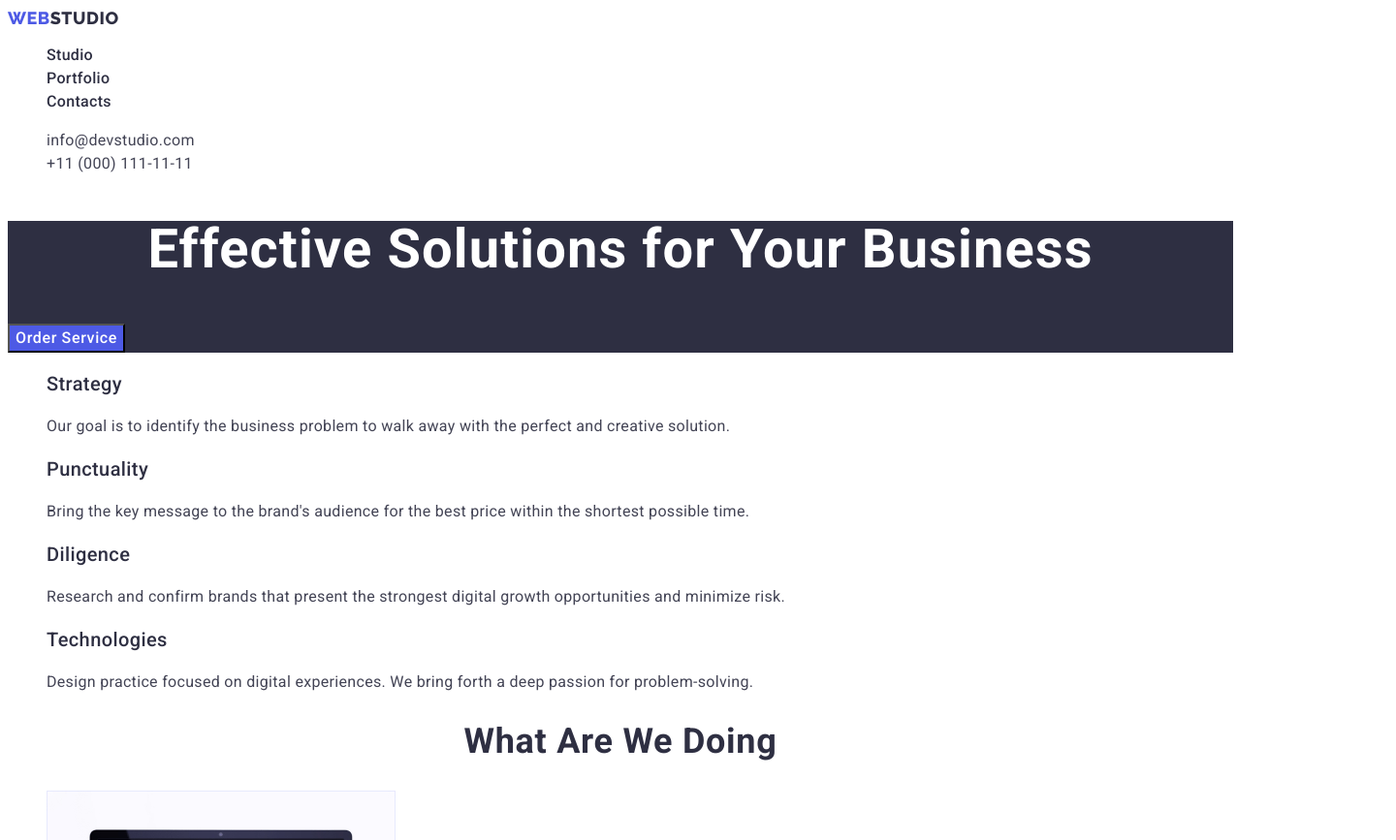
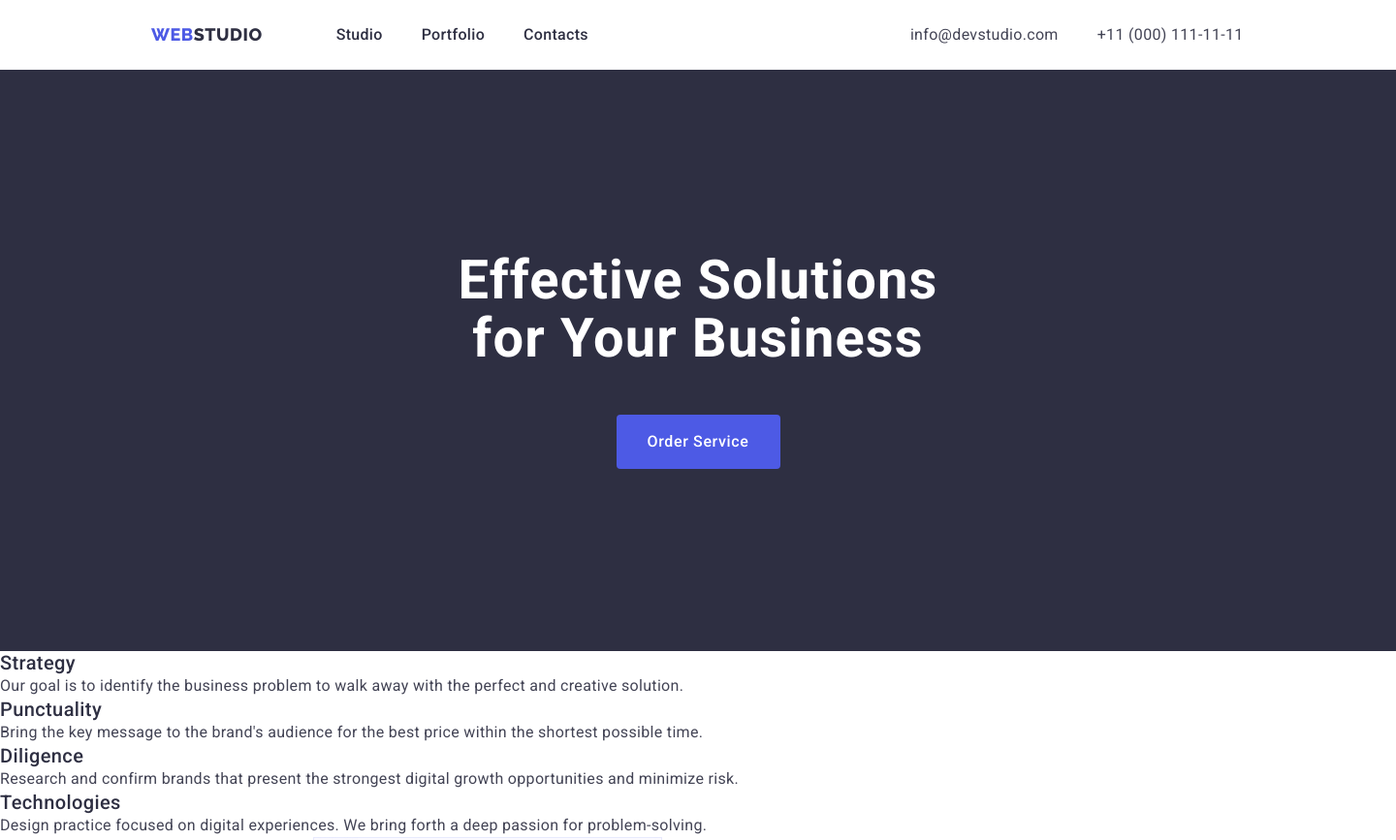
Before and after one commit to JonniBig/goit-markup-hw-03, a plain HTML site: page index.html in a window 1280 px wide. Shown: the top 867 px of the page at 97% size, 1440 px wide, since content can reach past the window. Drawn offline with nearby package versions, Linux system fonts and the light colour scheme.

Commit message:
start positioning

```diff
--- a/css/styles.css
+++ b/css/styles.css
@@ -12,21 +12,48 @@
   --white: #ffffff;
   --dairy: #fcfcfc;
 }
+/* body */
 body {
   font-family: Roboto, sans-serif;
   color: var(--slate);
   background-color: var(--white);
   letter-spacing: 0.02em;
 }
-/* decoration */
-.list {
-  list-style: none;
+.container {
+  width: 1158px;
+  align-content: center;
+  display: flex;
+}
+.section {
+  width: 1440px;
+}
+/* reset start */
+h1,
+h2,
+h3,
+h4,
+h5,
+h6,
+p {
+  margin: 0;
 }
 .link {
+  color: currentColor;
   text-decoration: none;
   color: var(--navy-blue);
   letter-spacing: 0.02em;
 }
+.list {
+  list-style: none;
+  padding: 0;
+  margin: 0;
+}
+button {
+  font-family: inherit;
+  color: currentColor;
+  cursor: pointer;
+}
+/* reset end */
 
 /* logo */
 
@@ -41,12 +68,20 @@ body {
   line-height: 1.17;
   letter-spacing: 0.03em;
   text-transform: uppercase;
+  margin-left: 156px;
 }
 
 .logo-dark {
   color: var(--navy-blue);
 }
 /* header */
+/* .header {
+  width: 1440px;
+} */
+.header-item {
+  display: flex;
+  align-items: center;
+}
 .header-link {
   font-weight: 500;
   font-size: 16px;
@@ -57,17 +92,34 @@ body {
 .header-link:focus {
   color: var(--ocean);
 }
+.site-nav {
+  display: flex;
+  gap: 40px;
+  padding: 24px 0;
+  margin-left: 76px;
+  margin-right: 332px;
+}
+
 .address-link {
   font-weight: 400;
   font-size: 16px;
   font-style: normal;
   line-height: 1.5;
   color: var(--slate);
+  letter-spacing: 0.02em;
+}
+.address-nav {
+  display: flex;
+  gap: 40px;
 }
 
 /* main studio*/
 .hero-section {
   background-color: var(--navy-blue);
+  height: 600px;
+  display: flex;
+  align-items: start;
+  flex-direction: column;
 }
 .main-title {
   font-weight: 700;
@@ -76,6 +128,11 @@ body {
   text-align: center;
   letter-spacing: 0.02em;
   color: var(--white);
+  width: 496px;
+  margin-bottom: 48px;
+  margin-left: auto;
+  margin-right: auto;
+  padding-top: 188px;
 }
 .order-srv {
   font-family: inherit;
@@ -83,9 +140,15 @@ body {
   font-size: 16px;
   line-height: 1.5;
   letter-spacing: 0.04em;
+  text-align: center;
   color: var(--white);
   background-color: var(--iris);
   cursor: pointer;
+  margin: 0 auto;
+  width: 169px;
+  height: 56px;
+  border: 1px solid transparent;
+  border-radius: 4px;
 }
 
 .order-srv:hover,
--- a/index.html
+++ b/index.html
@@ -5,23 +5,29 @@
     <meta http-equiv="X-UA-Compatible" content="IE=edge" />
     <meta name="viewport" content="width=device-width, initial-scale=1.0" />
     <title>WebStudio</title>
-    <link rel="stylesheet" href="./css/styles.css" />
+
     <link rel="preconnect" href="https://fonts.googleapis.com" />
     <link rel="preconnect" href="https://fonts.gstatic.com" crossorigin />
     <link
       href="https://fonts.googleapis.com/css2?family=Raleway:wght@800&family=Roboto:wght@400;500;700;900&display=swap"
       rel="stylesheet"
     />
+    <link
+      rel="stylesheet"
+      href="https://cdnjs.cloudflare.com/ajax/libs/modern-normalize/1.1.0/modern-normalize.min.css"
+    />
+    <link rel="stylesheet" href="./css/styles.css" />
   </head>
   <body>
     <!--header section  -->
-    <header>
-      <nav>
-        <a class="link logo" href="./index.html"
+    <header class="section">
+      <div class="header-item">
+        <nav class="header-item">
+          <a class="link logo logo-head" href="./index.html"
             >Web<span class="logo-dark">Studio</span></a
           >
 
-        <ul class="list">
+          <ul class="list site-nav">
             <li><a class="link header-link" href="./index.html">Studio</a></li>
             <li>
               <a class="link header-link" href="./portfolio.html">Portfolio</a>
@@ -30,38 +36,43 @@
           </ul>
         </nav>
         <address class="address-link">
-        <ul class="list">
+          <ul class="list address-nav">
             <li>
               <a
-              class="link address-link header-link"
+                class="link address-link"
                 href="mailto:info@devstudio.com"
                 >info@devstudio.com</a
               >
             </li>
             <li>
-            <a class="link address-link header-link" href="tel:+110001111111"
+              <a class="link address-link" href="tel:+110001111111"
                 >+11 (000) 111-11-11</a
               >
             </li>
           </ul>
         </address>
+      </div>
     </header>
 
     <main>
       <!--hero section  -->
-      <section class="hero-section">
+      <section class="hero-section section">
+
           <h1 class="main-title">Effective Solutions for Your Business</h1>
           <button type="button" class="order-srv">Order Service</button>
+
       </section>
       <!-- section 1 -->
-      <section>
+      <section class="section">
+        <div class="container">
           <h2 hidden class="title-section">Features</h2>
           <ul class="list">
             <li>
+
               <h3 class="title-hthree">Strategy</h3>
               <p class="text-dscr">
-              Our goal is to identify the business problem to walk away with the
-              perfect and creative solution.
+                Our goal is to identify the business problem to walk away with
+                the perfect and creative solution.
               </p>
             </li>
             <li>
@@ -86,9 +97,11 @@
               </p>
             </li>
           </ul>
-      </section>
+        </div>
+      </section class="section">
       <!-- section  2-->
       <section>
+        <div class="container">
           <h2 class="title-section">What are we doing</h2>
           <ul class="list">
             <li>
@@ -116,9 +129,11 @@
               />
             </li>
           </ul>
+        </div>
       </section>
       <!-- section  3-->
-      <section class="our-team">
+      <section class="our-team section">
+        <div class="container">
           <h2 class="title-section">Our Team</h2>
           <ul class="list">
             <li class="section-img">
@@ -162,17 +177,20 @@
               <p class="text-dscr">UI Designer</p>
             </li>
           </ul>
+        </div>
       </section>
     </main>
     <!-- footer section -->
-    <footer class="footer">
+    <footer class="footer section">
+      <div class="container">
         <a class="link logo" href="./index.html"
           >Web<span class="link logo-light">Studio</span></a
         >
         <p class="footer-text">
-        Increase the flow of customers and sales for your business with digital
-        marketing & growth solutions.
+          Increase the flow of customers and sales for your business with
+          digital marketing & growth solutions.
         </p>
+      </div>
     </footer>
   </body>
 </html>
```
Also changed, not shown: portfolio.html (+2 -6 lines), 1 other file. Lines whose indentation alone changed are shown as unchanged.
